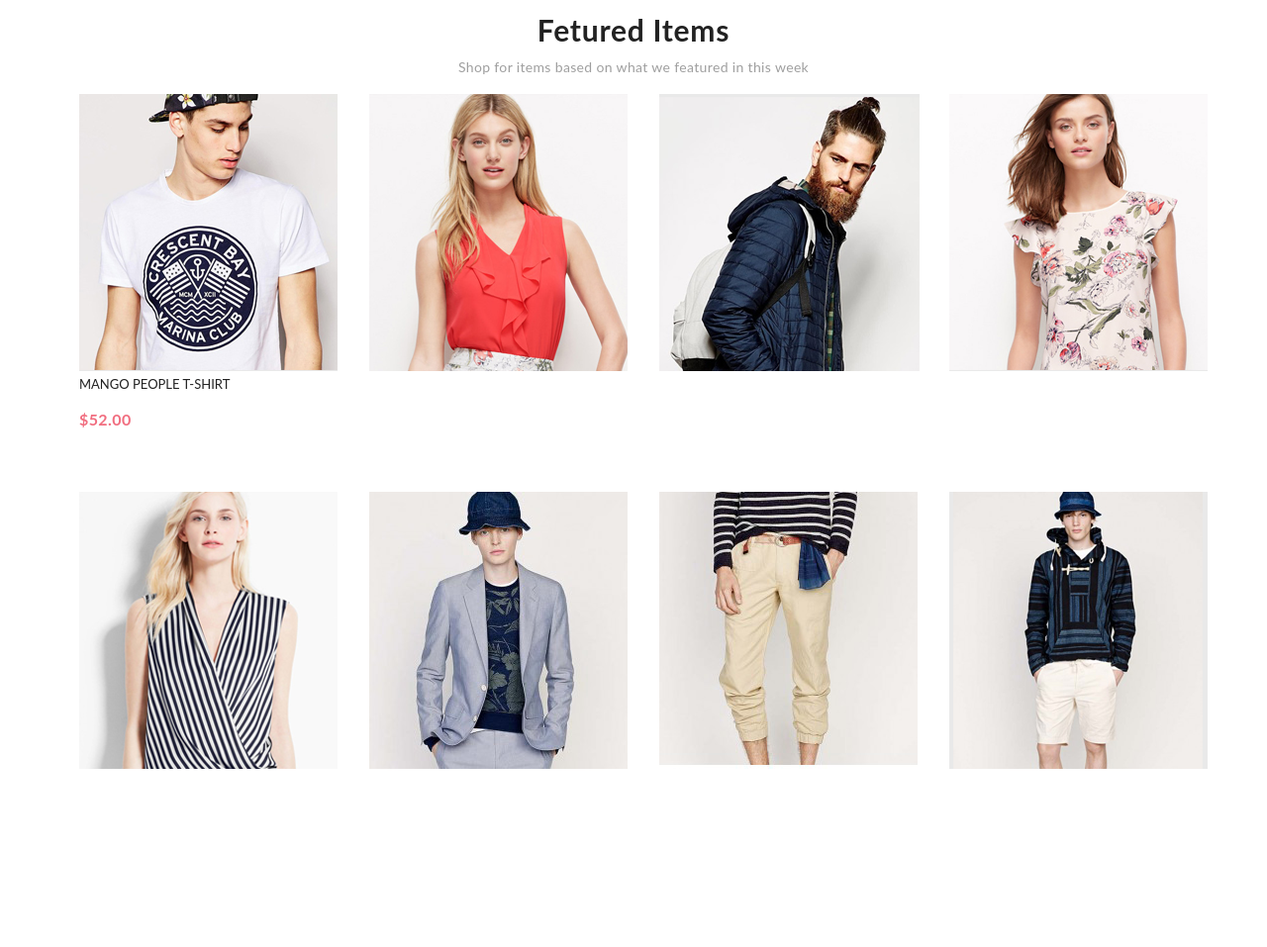
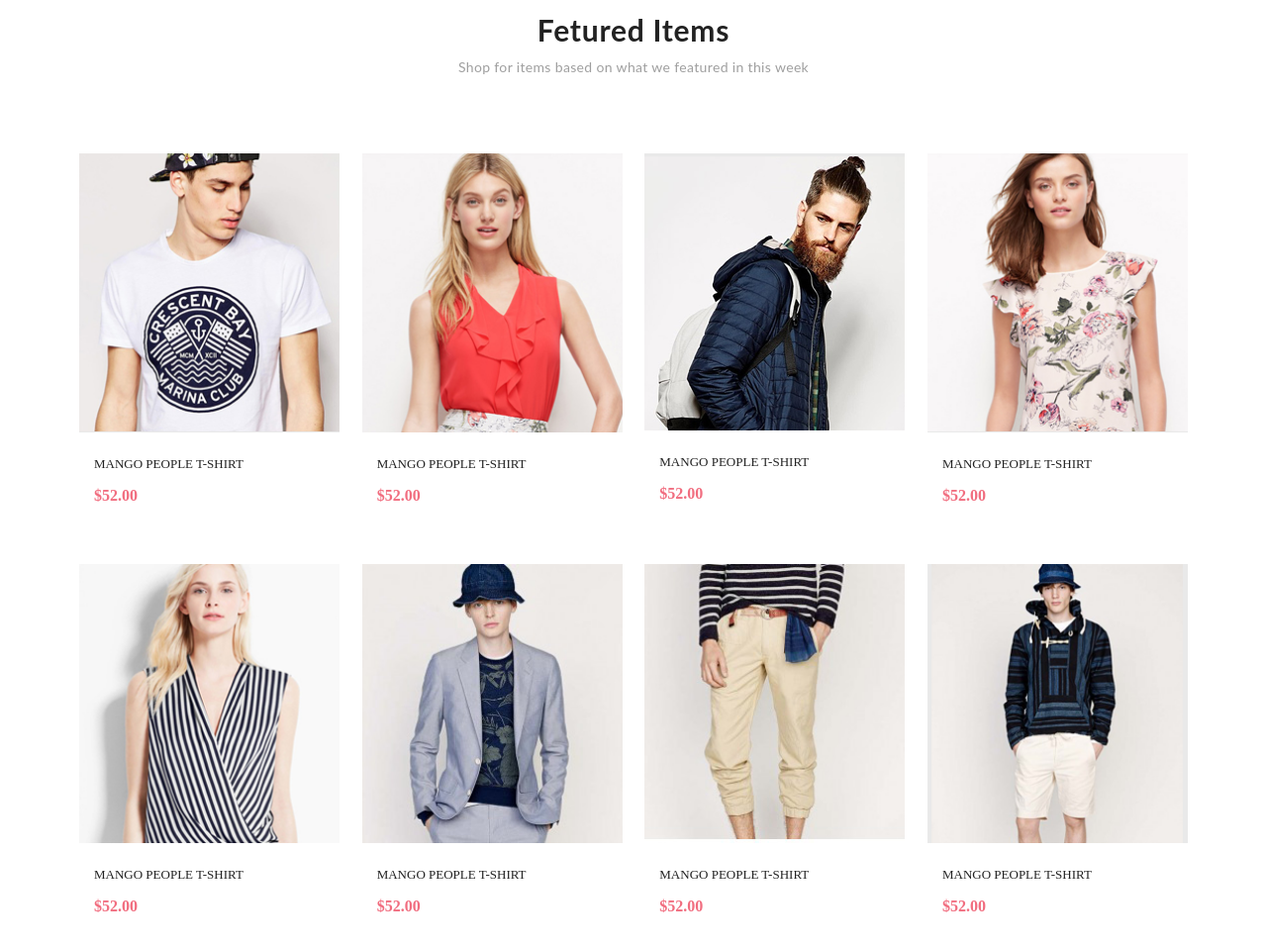
Before and after one commit to dacime/brand-website-shop, a plain HTML site: page index.html in a window 1280 px wide. Shown: the part 1840-2797 px from the top of the page at 99% size. Before the commit the page ends 2621 px from the top, so only its background shows below. Drawn offline with Linux system fonts and the light colour scheme.

Commit message:
F-d Items - Done!

```diff
--- a/index.html
+++ b/index.html
@@ -127,37 +127,108 @@
     <div class="fditems container">
 
             <div class="hat__fditems">
-                <h1>Fetured Items</h1>
-                <p>Shop for items based on what we featured in this week</p>
+                <h1 class="fditems__h1">Fetured Items</h1>
+                <p class="fditems__p">Shop for items based on what we featured in this week</p>
             </div>
-            <div class="mid__fditems">
 
-                <div class="first__row">
-                    <a href="http://t.me/phonkline">
-                    <div class="row border__row__1-1" >
-                            <img class="picpic" src="./img/fd_items_01.png" alt="Item 1">
-                                <div class="text__block_row">
-                                    <span class="range-txt">Mango People T-shirt<br><p>$52.00</p></span>
-                                    <a class="fditems__layer" href="index.html">
-                                    <div class="button__txt"><button class=><img class="cart__fditems" src="./img/cart__fditems.png"><p>Add to Card</p></button></div>
-                                    </a>
-                                    </div>
-
+            <div class="featured_box">
+                <div class="featured_item_box">
+                    <a href="cheapandchick.html" class="featured_product_info">
+                        <img class="featured_product_img" src="./img/fd_items_01.png" alt="product photo">
+                        <div class="featured_product_text">
+                            <p class="featured_product_name">Mango People T-shirt</p>
+                            <p class="featured_product_price">$52.00</p>
+                        </div>
+                    </a>
+                    <div class="add_to_cart">
+                        <a class="add_cart_link" href="#"><img class="add_cart_img" src="./img/cart__fditems.png" alt="cart-img">Add to cart</a>
                     </div>
-                </a>
-
-                    <div class="row pic border__row__1-2"><img src="./img/fd_items_02.png" alt="Item 2"></div>
-                    <div class="row border__row__1-3"><img src="./img/fd_items_03.png" alt="Item 3"></div>
-                    <div class="row border__row__1-4"><img src="./img/fd_items_04.png" alt="Item 3"></div>
+                </div>
+                <div class="featured_item_box">
+                    <a href="#" class="featured_product_info">
+                        <img class="featured_product_img" src="./img/fd_items_02.png" alt="product photo">
+                        <div class="featured_product_text">
+                            <p class="featured_product_name">Mango People T-shirt</p>
+                            <p class="featured_product_price">$52.00</p>
+                        </div>
+                    </a>
+                    <div class="add_to_cart">
+                        <a class="add_cart_link" href="#"><img class="add_cart_img" src="./img/cart__fditems.png" alt="cart-img">Add to cart</a>
                     </div>
-
-                    <div class="second__row">
-                <div class="row border__row__2-1"><img src="./img/fd_items_05.png" alt="4"></div>
-                <div class="row border__row__2-2"><img src="./img/fd_items_06.png" alt="5"></div>
-                    <div class="row border__row__2-3"><img src="./img/fd_items_07.png" alt="6"></div>
-                    <div class="row border__row__2-4"><img src="./img/fd_items_08.png" alt="7"></div>
                 </div>
-        </div>
+                <div class="featured_item_box">
+                    <a href="#" class="featured_product_info">
+                        <img class="featured_product_img" src="./img/fd_items_03.png" alt="product photo">
+                        <div class="featured_product_text">
+                            <p class="featured_product_name">Mango People T-shirt</p>
+                            <p class="featured_product_price">$52.00</p>
+                        </div>
+                    </a>
+                    <div class="add_to_cart">
+                        <a class="add_cart_link" href="#"><img class="add_cart_img" src="./img/cart__fditems.png" alt="cart-img">Add to cart</a>
+                    </div>
+                </div>
+                <div class="featured_item_box">
+                    <a href="#" class="featured_product_info">
+                        <img class="featured_product_img" src="./img/fd_items_04.png" alt="product photo">
+                        <div class="featured_product_text">
+                            <p class="featured_product_name">Mango People T-shirt</p>
+                            <p class="featured_product_price">$52.00</p>
+                        </div>
+                    </a>
+                    <div class="add_to_cart">
+                        <a class="add_cart_link" href="#"><img class="add_cart_img" src="./img/cart__fditems.png" alt="cart-img">Add to cart</a>
+                    </div>
+                </div>
+                <div class="featured_item_box">
+                    <a href="#" class="featured_product_info">
+                        <img class="featured_product_img" src="./img/fd_items_05.png" alt="product photo">
+                        <div class="featured_product_text">
+                            <p class="featured_product_name">Mango People T-shirt</p>
+                            <p class="featured_product_price">$52.00</p>
+                        </div>
+                    </a>
+                    <div class="add_to_cart">
+                        <a class="add_cart_link" href="#"><img class="add_cart_img" src="./img/cart__fditems.png" alt="cart-img">Add to cart</a>
+                    </div>
+                </div>
+                <div class="featured_item_box">
+                    <a href="#" class="featured_product_info">
+                        <img class="featured_product_img" src="./img/fd_items_06.png" alt="product photo">
+                        <div class="featured_product_text">
+                            <p class="featured_product_name">Mango People T-shirt</p>
+                            <p class="featured_product_price">$52.00</p>
+                        </div>
+                    </a>
+                    <div class="add_to_cart">
+                        <a class="add_cart_link" href="#"><img class="add_cart_img" src="./img/cart__fditems.png" alt="cart-img">Add to cart</a>
+                    </div>
+                </div>
+                <div class="featured_item_box">
+                    <a href="#" class="featured_product_info">
+                        <img class="featured_product_img" src="./img/fd_items_07.png" alt="product photo">
+                        <div class="featured_product_text">
+                            <p class="featured_product_name">Mango People T-shirt</p>
+                            <p class="featured_product_price">$52.00</p>
+                        </div>
+                    </a>
+                    <div class="add_to_cart">
+                        <a class="add_cart_link" href="#"><img class="add_cart_img" src="./img/cart__fditems.png" alt="cart-img">Add to cart</a>
+                    </div>
+                </div>
+                <div class="featured_item_box">
+                    <a href="#" class="featured_product_info">
+                        <img class="featured_product_img" src="./img/fd_items_08.png" alt="product photo">
+                        <div class="featured_product_text">
+                            <p class="featured_product_name">Mango People T-shirt</p>
+                            <p class="featured_product_price">$52.00</p>
+                        </div>
+                    </a>
+                    <div class="add_to_cart">
+                        <a class="add_cart_link" href="#"><img class="add_cart_img" src="./img/cart__fditems.png" alt="cart-img">Add to cart</a>
+                    </div>
+                </div>
+            </div>
     </div>
 </body>
 </html>
--- a/style.css
+++ b/style.css
@@ -71,6 +71,7 @@ header form {
     border: 1px solid #e6e6e6;
     border-radius: 3px 0px 0px 3px;
     position: relative;
+    background: no-repeat right/10% url(./img/fa_caret.png);
 }
 
 .browse__button .dropdown__container {
@@ -513,7 +514,7 @@ header hr {
     text-align: center;
 }
 
-.fditems h1 {
+.fditems__h1 {
     font-family: Lato;
     font-size: 30px;
     line-height: 54px;
@@ -523,7 +524,7 @@ header hr {
     margin-bottom: -16px;
 }
 
-.fditems p {
+.fditems__p {
     font-family: Lato;
     font-size: 14px;
     line-height: 54px;
@@ -532,122 +533,120 @@ header hr {
     color: #9f9f9f;
 }
 
-.add__to__cart {
-    width: 123px;
-    height: 39px;
-    background-color: rgba(255, 255, 255, 0.0);
-    border: 1px solid #ffffff;
+.featured_box {
+    margin-top: 60px;
+    margin-bottom: 60px;
+    display: flex;
+    flex-wrap: wrap;
+    justify-content: space-between;
+}
+
+.featured_item_box:hover .featured_product_img {
+    filter: brightness(50%);
+}
+
+.featured_item_box:hover .add_to_cart {
+    display: flex;
+}
+
+.featured_item_box:hover {
+    box-shadow: 0 5px 8px rgba(0, 0, 0, 0.16);
+}
+
+.featured_item_box {
+    position: relative;
+    width: 263px;
+    margin-bottom: 40px;
+}
+
+.featured_product_img {
+    width: 100%;
+}
+
+.featured_product_info {
+    width: 263px;
+    display: block;
+    text-decoration: none;
+}
+
+.featured_product_text {
+    padding: 20px 15px;
+}
+
+.featured_product_name {
+    color: #222222;
+    font-size: 13px;
+    font-weight: 400;
+    text-transform: uppercase;
+    margin-bottom: 15px;
+}
+
+.featured_product_price {
+    color: #f16d7f;
+    font-size: 16px;
+    font-weight: 700;
+    text-transform: uppercase;
+}
+
+.add_to_cart {
+    position: absolute;
+    top: 98px;
+    display: none;
+    justify-content: center;
+    width: 100%;
 }
 
 
-.first__row {
+.add_cart_link {
+    border: 1px solid #ffffff;
+    padding: 8px 12px;
+    color: #ffffff;
+    font-size: 13px;
+    font-weight: 700;
+    text-decoration: none;
     display: flex;
-    justify-content: space-between;
+    align-items: center;
 }
 
-.second__row {
-    display: flex;
-    padding-top: 122px;
+.add_cart_img {
+    margin-right: 7px;
 }
 
-.row {
-    position: relative;
-    width: 261px;
-    height: 280px;
+.featured_items_h2 {
+    font-size: 30px;
+    font-weight: 700;
+    letter-spacing: 0.025em;
+    color: #222222;
+    padding-top: 100px;
+    text-align: center;
 }
 
-.row:hover button {
-    opacity: 1;
-    transition: opacity 0.3s;
+.featured_items_h3 {
+    font-size: 14px;
+    font-weight: 400;
+    letter-spacing: 0.025em;
+    color: #9f9f9f;
+    padding-top: 16px;
+    text-align: center;
 }
 
-
-.button__txt {
-    display: flex;
-    justify-content: space-between;
-    margin-top: 98px;
-    margin-left: 70px;
-}
-
-.button__txt p {
-    font-family: Lato;
-    font-size: 13px;
-    line-height: 1.2;
-    font-weight: 700;
-    color: #ffffff;
-}
-
-.button__txt button {
-    opacity: 0;
-    position: absolute;
-    width: 123px;
-    height: 39px;
-    top: 100px;
-    transition: opacity 0.3s;
-    background-color: rgba(255, 255, 255, 0.0);
-    border: 1px solid #ffffff;
-}
-
-.button__txt {
-    background-image: url(./img/cart__fditems.png);
-    width: 23px;
-    height: 22px;
-}
-
-.mid__fditems a {
+.featured_link {
     text-decoration: none;
 }
 
-.border__row__1-2 {
-    padding-left: 32px;
-    padding-right: 32px;
+.browse_product {
+    background-color: #f16d7f;
+    padding: 18px 24px;
+    border: none;
+    font-size: 16px;
+    font-weight: 700;
+    letter-spacing: 0.025em;
+    color: #ffffff;
+    margin-bottom: 113px;
+    margin-top: 20px;
 }
 
-.border__row__1-3 {
-    padding-right: 32px;
+.browse_button_inside {
+    display: flex;
+    justify-content: center;
 }
-
-.border__row__2-2 {
-    padding-left: 32px;
-    padding-right: 32px;
-}
-
-.border__row__2-3 {
-    padding-right: 32px;
-}
-
-.text__block__row {
-    display: flex;
-}
-
-.range-txt {
-    font-family: Lato;
-    font-size: 13px;
-    line-height: 1.2;
-    font-weight: 400;
-    text-transform: uppercase;
-    color: #222222;
-}
-
-.range-txt p {
-    padding-top: 17px;
-    font-family: Lato;
-    font-size: 16px;
-    line-height: 1.2;
-    font-weight: 700;
-    text-transform: uppercase;
-    color: #f16d7f;
-}
-
-.first__row .picpic {
-    width: 261px;
-    height: 280px;
-    background-color: #e9e9e9;
-}
-
-.picpic:hover {
-    width: 263px;
-    height: 281px;
-    opacity: .5;
-    background: url(img/layer.png);
-}
```
